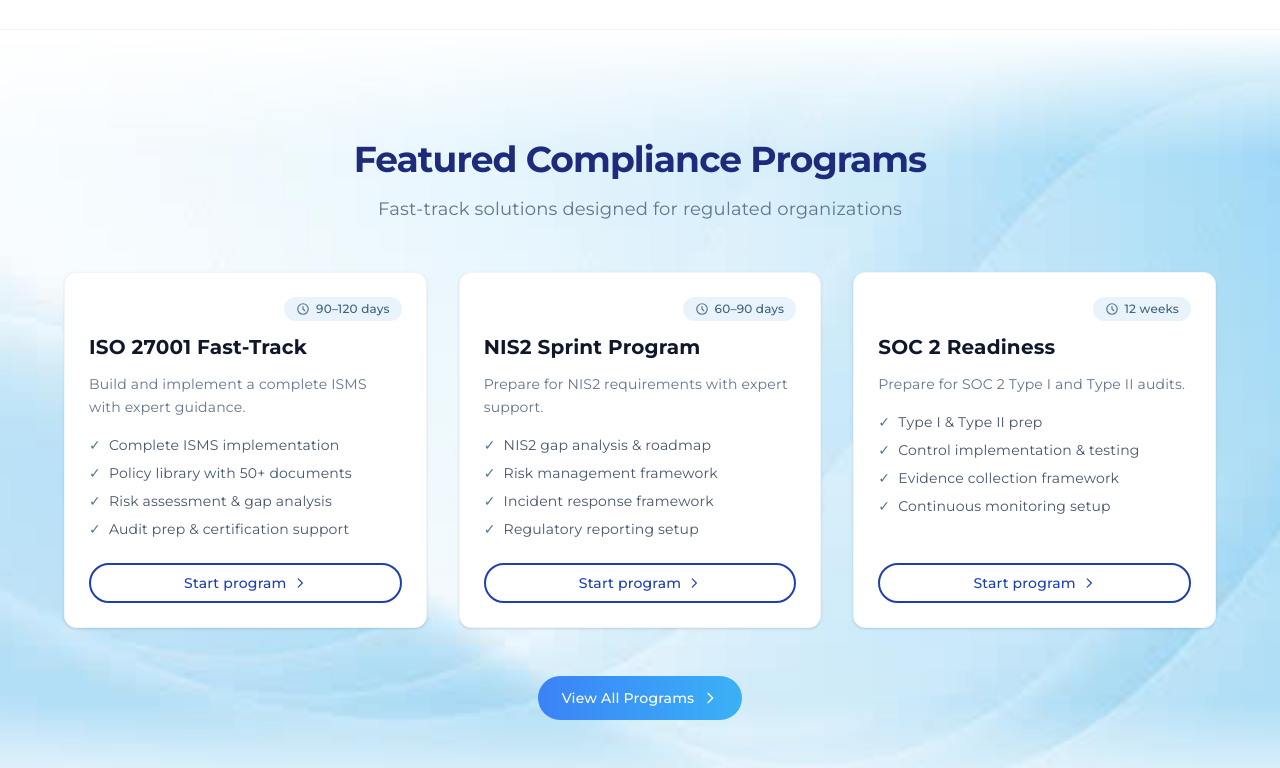
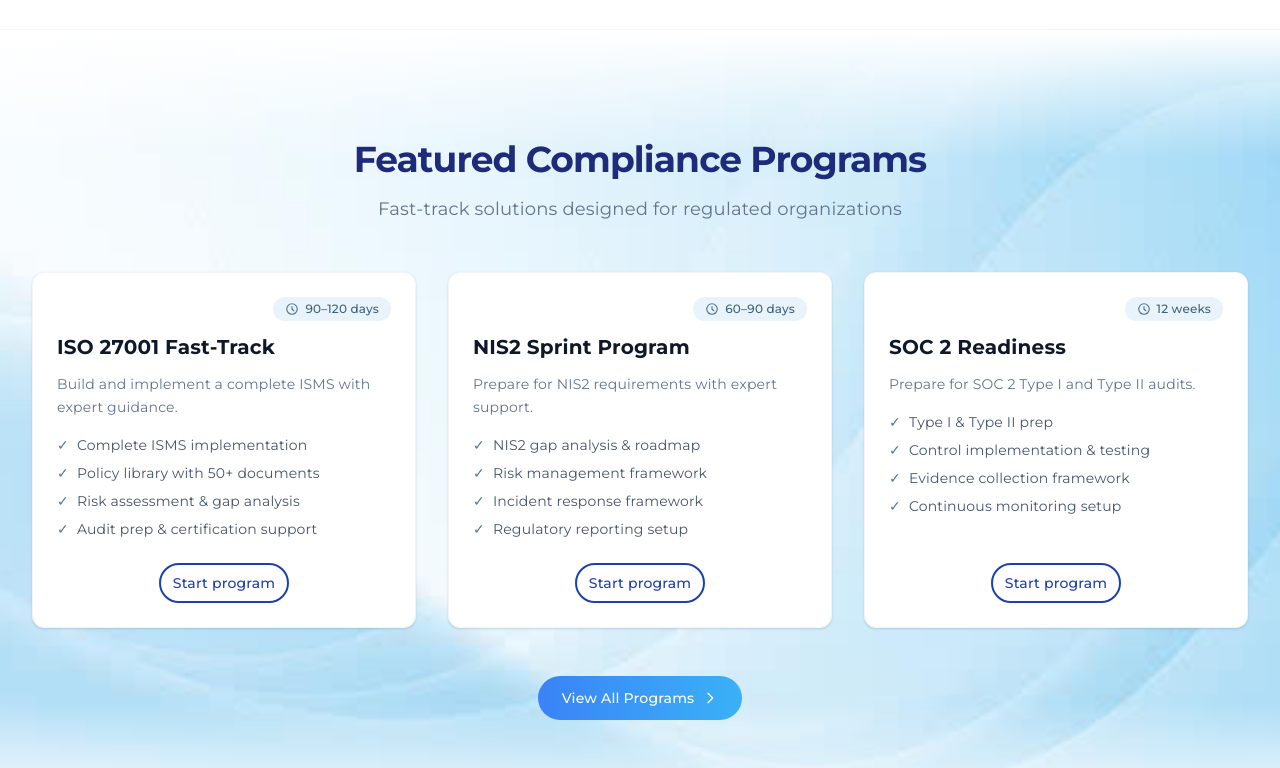
Before and after one commit to BitaYeganeh/CS-V5, an Astro site: page / in a window 1280 px wide. Shown: the part 1132-1900 px from the top of the page. Built offline with nearby package versions, Linux system fonts and the light colour scheme; Astro itself is replaced by a stand-in of ours.

Commit message:
home page improvement in progress

```diff
--- a/src/pages/index.astro
+++ b/src/pages/index.astro
@@ -280,7 +280,7 @@
     <div class="text-center mb-4 md:mb-20">
       <h1 class="font-bold tracking-tight leading-tight"
           style="font-family: 'Montserrat', sans-serif; font-size: clamp(24px, 5vw, 45px);">
-        <span class="bg-gradient-to-r from-[#1E2A7A] to-[#3B82F6] bg-clip-text text-transparent">
+        <span class="bg-gradient-to-r from-black to-[#3B82F6] bg-clip-text text-transparent">
           Enterprise Cybersecurity &amp; Compliance Advisory
         </span>
       </h1>
@@ -446,7 +446,7 @@
   }
 </style>
 
-<!-- Featured Packages Section - WITH BACKGROUND IMAGE -->
+<!-- Featured Packages Section - MATCHING HERO SECTION STYLE -->
 <section class="text-slate-900 md:min-h-screen flex items-center relative overflow-hidden bg-cover bg-center bg-no-repeat" style="background-image: url('/images/bgf.jpg')">
 
   <!-- Top fade overlay -->
@@ -455,8 +455,6 @@
   <!-- Bottom fade overlay -->
   <div class="absolute bottom-0 left-0 right-0 h-32 bg-gradient-to-t from-white to-transparent"></div>
 
-  <div class="relative z-10 max-w-7xl mx-auto px-4 sm:px-6 lg:px-8 w-full py-2 md:py-4 -mt-4 md:mt-0">
-  <!-- Content -->
   <div class="relative z-10 max-w-7xl mx-auto px-4 sm:px-6 lg:px-8 w-full py-2 md:py-4 -mt-4 md:mt-0">
 
     <div class="text-center mb-12">
@@ -472,7 +470,7 @@
 
       <!-- ISO 27001 Card -->
       <div class="bg-white rounded-xl border border-slate-100 shadow-sm
-                  hover:shadow-xl hover:-translate-y-1
+                  hover:shadow-xl hover:-translate-y-1 hover:border-[#3B82F6] hover:border-2
                   transition-all duration-300
                   flex flex-col p-6 group">
 
@@ -485,7 +483,7 @@
           </div>
         </div>
 
-        <h3 class="text-xl font-bold text-slate-900 mb-3 group-hover:text-blue-700 transition-colors duration-300 text-left">
+        <h3 class="text-xl font-bold text-slate-900 mb-3 group-hover:text-[#3bb1f6] transition-colors duration-300 text-left">
           ISO 27001 Fast-Track
         </h3>
 
@@ -500,17 +498,14 @@
           <li class="flex items-center gap-2"><span class="text-blue-500">✓</span> Audit prep & certification support</li>
         </ul>
 
-        <a href="/packages/iso-27001-fast-track" class="mt-auto inline-flex items-center justify-center px-3 py-2 rounded-full border-2 border-[#1E40AF] text-[#1E40AF] bg-transparent hover:bg-gradient-to-r hover:from-[#3bb1f6] hover:to-[#3B82F6] hover:text-white hover:border-transparent transition-all duration-300 font-medium text-sm gap-1.5 w-auto">
+<a href="/packages/iso-27001-fast-track" class="mt-auto inline-flex items-center justify-center px-3 py-2 rounded-full border-2 border-[#1E40AF] text-[#1E40AF] bg-transparent hover:bg-gradient-to-r hover:from-[#3bb1f6] hover:to-[#3B82F6] hover:text-white hover:border-transparent transition-all duration-300 font-medium text-sm w-fit self-center">
   Start program
-          <svg class="w-3.5 h-3.5" fill="none" stroke="currentColor" viewBox="0 0 24 24">
-            <path stroke-linecap="round" stroke-linejoin="round" stroke-width="2" d="M9 5l7 7-7 7" />
-          </svg>
 </a>
       </div>
 
       <!-- NIS2 Card -->
       <div class="bg-white rounded-xl border border-slate-100 shadow-sm
-                  hover:shadow-xl hover:-translate-y-1
+                  hover:shadow-xl hover:-translate-y-1 hover:border-[#3B82F6] hover:border-2
                   transition-all duration-300
                   flex flex-col p-6 group">
 
@@ -523,7 +518,7 @@
           </div>
         </div>
 
-        <h3 class="text-xl font-bold text-slate-900 mb-3 group-hover:text-blue-700 transition-colors duration-300 text-left">
+        <h3 class="text-xl font-bold text-slate-900 mb-3 group-hover:text-[#3bb1f6] transition-colors duration-300 text-left">
           NIS2 Sprint Program
         </h3>
 
@@ -538,17 +533,14 @@
           <li class="flex items-center gap-2"><span class="text-blue-500">✓</span> Regulatory reporting setup</li>
         </ul>
 
-        <a href="/packages/nis2-sprint" class="mt-auto inline-flex items-center justify-center px-3 py-2 rounded-full border-2 border-[#1E40AF] text-[#1E40AF] bg-transparent hover:bg-gradient-to-r hover:from-[#3bb1f6] hover:to-[#3B82F6] hover:text-white hover:border-transparent transition-all duration-300 font-medium text-sm gap-1.5 w-auto">
+<a href="/packages/iso-27001-fast-track" class="mt-auto inline-flex items-center justify-center px-3 py-2 rounded-full border-2 border-[#1E40AF] text-[#1E40AF] bg-transparent hover:bg-gradient-to-r hover:from-[#3bb1f6] hover:to-[#3B82F6] hover:text-white hover:border-transparent transition-all duration-300 font-medium text-sm w-fit self-center">
   Start program
-          <svg class="w-3.5 h-3.5" fill="none" stroke="currentColor" viewBox="0 0 24 24">
-            <path stroke-linecap="round" stroke-linejoin="round" stroke-width="2" d="M9 5l7 7-7 7" />
-          </svg>
 </a>
       </div>
 
       <!-- SOC 2 Card -->
       <div class="bg-white rounded-xl border border-slate-100 shadow-sm
-                  hover:shadow-xl hover:-translate-y-1
+                  hover:shadow-xl hover:-translate-y-1 hover:border-[#3B82F6] hover:border-2
                   transition-all duration-300
                   flex flex-col p-6 group">
 
@@ -561,7 +553,7 @@
           </div>
         </div>
 
-        <h3 class="text-xl font-bold text-slate-900 mb-3 group-hover:text-blue-700 transition-colors duration-300 text-left">
+        <h3 class="text-xl font-bold text-slate-900 mb-3 group-hover:text-[#3bb1f6] transition-colors duration-300 text-left">
           SOC 2 Readiness
         </h3>
 
@@ -576,11 +568,8 @@
           <li class="flex items-center gap-2"><span class="text-blue-500">✓</span> Continuous monitoring setup</li>
         </ul>
 
-        <a href="/packages/soc2-readiness-12-weeks" class="mt-auto inline-flex items-center justify-center px-3 py-2 rounded-full border-2 border-[#1E40AF] text-[#1E40AF] bg-transparent hover:bg-gradient-to-r hover:from-[#3bb1f6] hover:to-[#3B82F6] hover:text-white hover:border-transparent transition-all duration-300 font-medium text-sm gap-1.5 w-auto">
+<a href="/packages/iso-27001-fast-track" class="mt-auto inline-flex items-center justify-center px-3 py-2 rounded-full border-2 border-[#1E40AF] text-[#1E40AF] bg-transparent hover:bg-gradient-to-r hover:from-[#3bb1f6] hover:to-[#3B82F6] hover:text-white hover:border-transparent transition-all duration-300 font-medium text-sm w-fit self-center">
   Start program
-          <svg class="w-3.5 h-3.5" fill="none" stroke="currentColor" viewBox="0 0 24 24">
-            <path stroke-linecap="round" stroke-linejoin="round" stroke-width="2" d="M9 5l7 7-7 7" />
-          </svg>
 </a>
       </div>
 
@@ -588,7 +577,7 @@
 
     <!-- View All Button -->
     <div class="text-center mt-12">
-      <a href="/packages" class="inline-flex items-center justify-center px-6 py-3 rounded-full bg-gradient-to-r from-[#3B82F6] to-[#3bb1f6] text-white hover:from-[#3B82F6] hover:to-[#1E2A7A] transition-all duration-300 hover:shadow-lg font-medium text-sm gap-2">
+      <a href="/packages" class="inline-flex items-center justify-center px-6 py-3 rounded-full bg-gradient-to-r from-[#3B82F6] to-[#3bb1f6] text-white hover:from-[#3bb1f6] hover:to-[#3B82F6] transition-all duration-300 hover:shadow-lg font-medium text-sm gap-2">
         View All Programs
         <svg class="w-4 h-4" fill="none" stroke="currentColor" viewBox="0 0 24 24">
           <path stroke-linecap="round" stroke-linejoin="round" stroke-width="2" d="M9 5l7 7-7 7" />
@@ -598,8 +587,6 @@
 
   </div>
 </section>
-
-
 <!-- Key Services Section - WHITE BACKGROUND with subtle gray background behind cards -->
 <section class="py-16 bg-slate-50">
   <div class="max-w-7xl mx-auto px-4 sm:px-6 lg:px-8">
```
Lines whose indentation alone changed are shown as unchanged.
